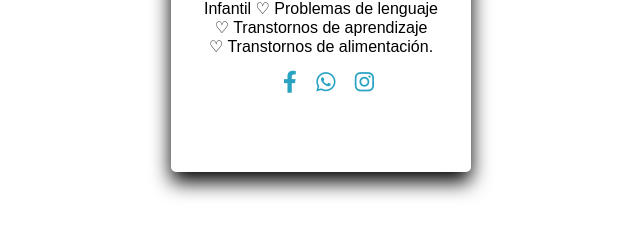
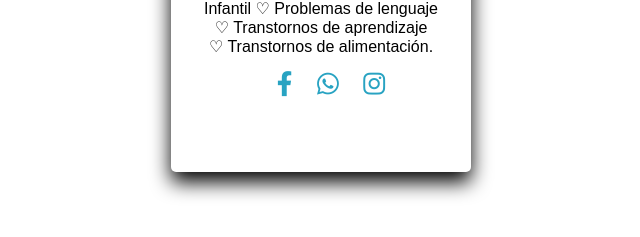
Before and after one commit to trdmonkey/businesscard, a plain HTML site: page index.html in a window 1280 px wide. Shown: the part 503-740 px from the top of the page, 319-959 px from the left. Drawn offline with Linux system fonts and the light colour scheme.

Commit message:
cambio perfil de instagram

```diff
--- a/estilos.css
+++ b/estilos.css
@@ -85,8 +85,8 @@ p{
     margin-top: 15px;
 }
 .icons i {
-    margin-left: 15px;
-    font-size: 22px;
+    margin-left: 20px;
+    font-size: 25px;
     transition: .3s;
     -webkit-transition: .3s;
     -moz-transition: .3s;
--- a/index.html
+++ b/index.html
@@ -22,8 +22,8 @@
         </p>
         <div class="icons">
             <a href="https://www.facebook.com/alexandra.aguirre.5876" target="_blank"><i class="fa-brands fa-facebook-f"></i></a>
-            <a href="https://api.whatsapp.com/send?phone=3187578020&text=Hola%20Alexandra%2C%20me%20gustaría%20hablar%20contigo%20acerca%20de%20tus%20servicios%20de%20de%20fonoaudiología" target="_blank"><i class="fa-brands fa-whatsapp"></i></a>
-            <a href="https://www.instagram.com/aguirrealexandra32/?igshid=YmMyMTA2M2Y%3D" target="_blank"><i class="fa-brands fa-instagram"></i></a>
+            <a href="https://api.whatsapp.com/send?phone=3187578020&text=Hola%20Alexandra%2C%20me%20gustaría%20hablar%20contigo%20acerca%20de%20tus%20servicios%20de%20fonoaudiología" target="_blank"><i class="fa-brands fa-whatsapp"></i></a>
+            <a href="https://www.instagram.com/ale_aguirre_fono/?igshid=MWYxNmZkY2Y%3D" target="_blank"><i class="fa-brands fa-instagram"></i></a>
         </div>
     </div>
 
```
